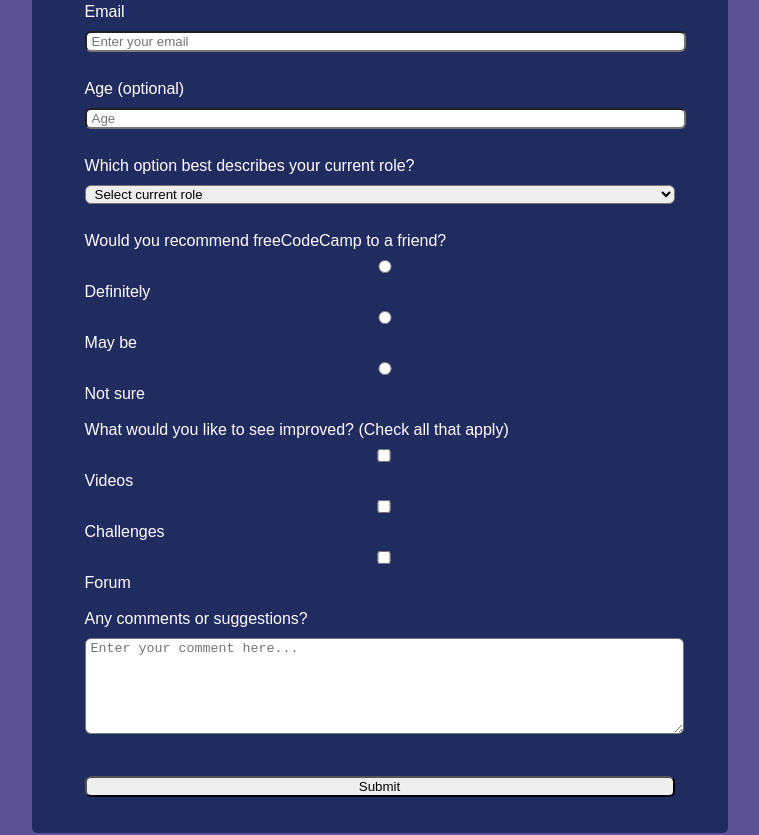
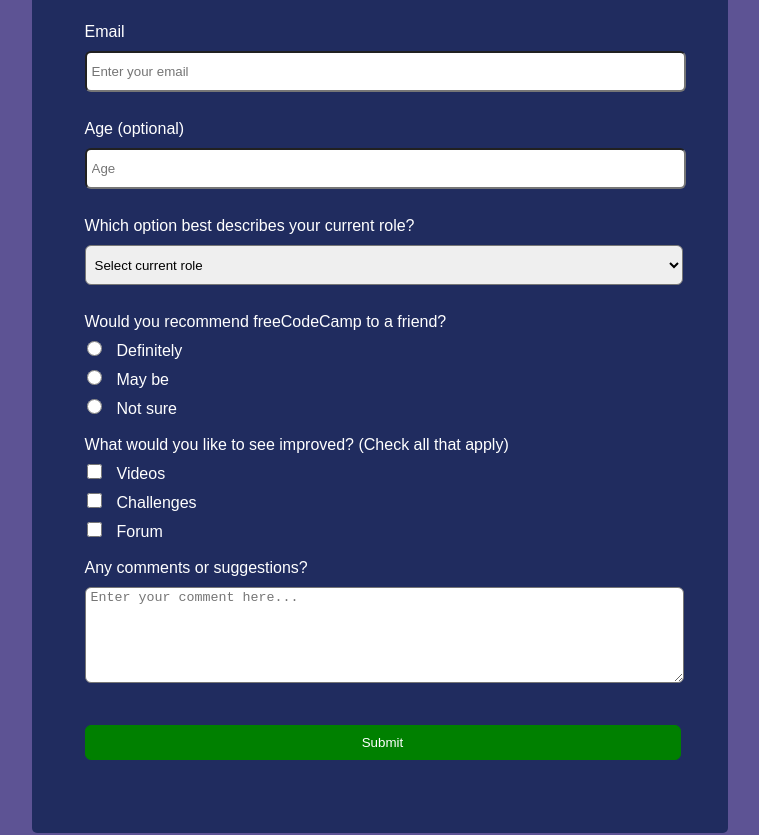
Before and after one commit to AbeeraTahir/Abeera-Amit, a plain HTML site: page index.html in a window 1280 px wide. Shown: the part 273-1108 px from the top of the page, without its empty margins (260-1019 px from the left). Drawn offline with Linux system fonts and the light colour scheme.

Commit message:
improved styling

```diff
--- a/css/style.css
+++ b/css/style.css
@@ -35,3 +35,23 @@
     padding-left: 5px;
     margin-bottom: 10px;
 }
+input, select{
+    height: 35px;
+}
+select{
+    width: 101.2%;
+    height: 40px;
+}
+
+input[type="radio"], input[type="checkbox"]{
+    width: 5%;
+    height: 15px;
+    margin-left: -5px;
+    margin-bottom: 0px;
+}
+input[type="submit"]{
+    color: white;
+    background-color: green;
+    border: 1px solid green;
+    width: 101%;
+}
```
